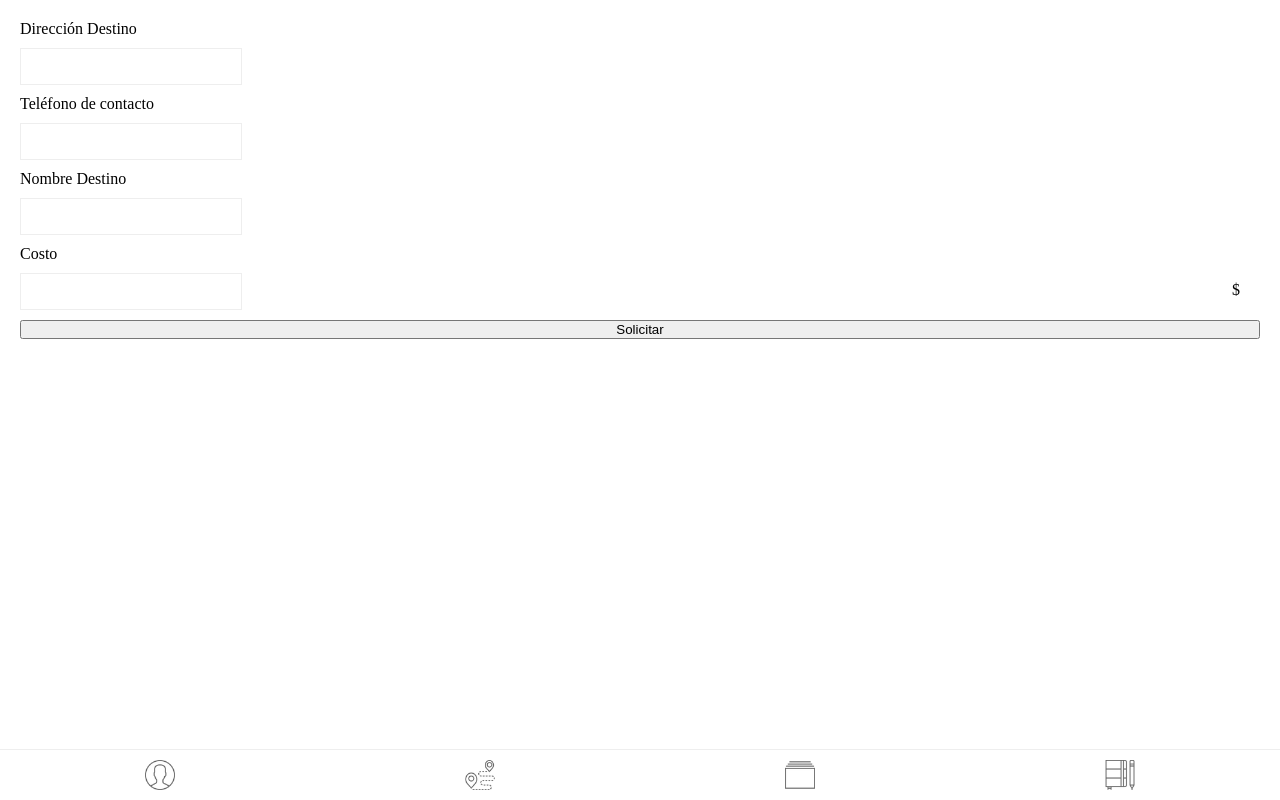
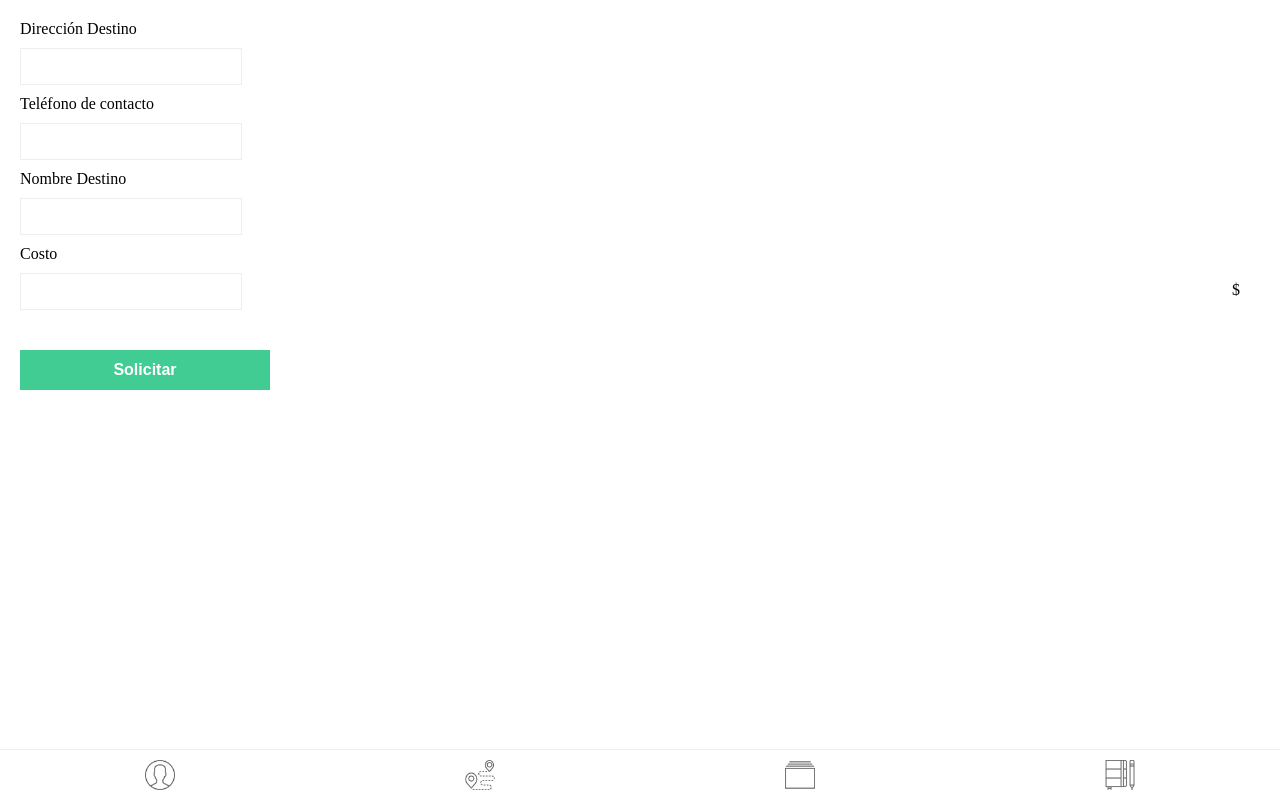
Before and after one commit to gusplayer/angelhack-2017, a Vue app: page /in/solicitar in a window 1280 px wide. Built offline with nearby package versions, Linux system fonts and the light colour scheme; what vuefire would draw is missing.

Commit message:
commit before merge

```diff
--- a/src/components/solicitar.vue
+++ b/src/components/solicitar.vue
@@ -11,7 +11,7 @@
 			<input v-model='order.cost' class='input' type="number" id='costDest'></input>
 		</span>
 
-		<button type="button" v-on:click='solicitarPedido'>Solicitar</button>
+		<button class='cta' type="button" v-on:click='solicitarPedido'>Solicitar</button>
 
 	</div>
 
@@ -27,6 +27,7 @@
 		methods: {
 			solicitarPedido() {
 				console.log(this.order);
+
 			}
 		}
 	}
@@ -57,4 +58,20 @@
 		top: 18px;
 		content: '$';
 	}
+	.container .cta {
+		margin-top: 30px;
+		background-color: #40CC93;
+		height: 40px;
+		width: 250px;
+		display: flex;
+		flex-direction: row;
+		align-items: center;
+		justify-content: center;
+		text-decoration: none;
+		color: white;
+		font-size: 16px;
+		font-weight: 600;
+		outline: none;
+		border: none;
+	}
 </style>
```
